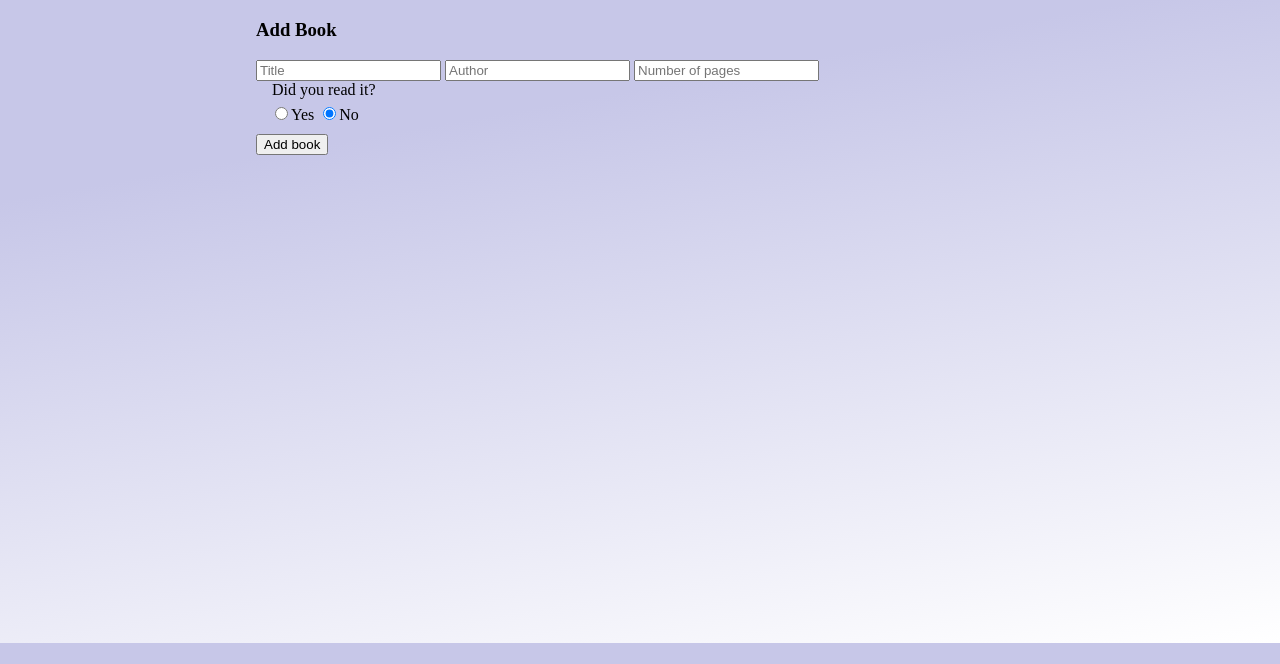
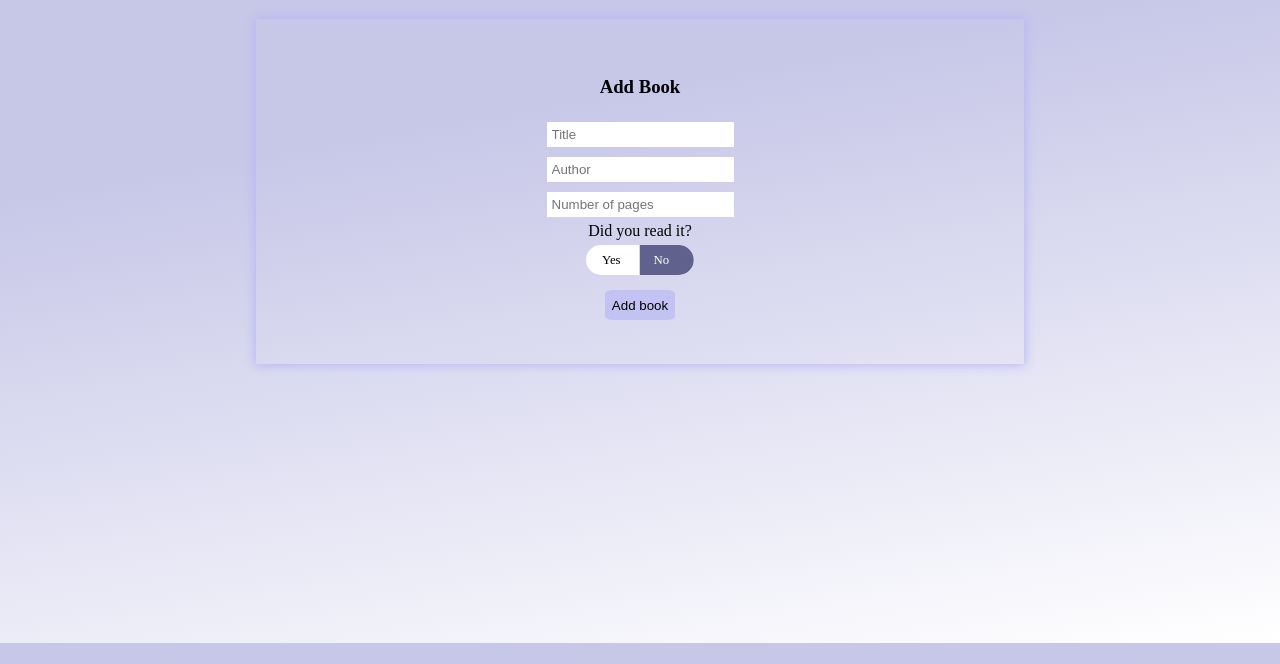
Before and after one commit to Pavlina965/TheOdinProject, a plain HTML site: page Library/index.html in a window 1280 px wide. Shown: the part 157-821 px from the top of the page. Drawn offline with Linux system fonts and the light colour scheme.

Commit message:
check box

```diff
--- a/Library/index.html
+++ b/Library/index.html
@@ -42,16 +42,20 @@
                     <input id="pages" type="number" min="0" placeholder="Number of pages" required
                         oninput="validity.valid||(value='');">
                     <fieldset role="radiogroup">
+
                         <legend>Did you read it?</legend>
-                        <label for="yes"> <input id="yes" type="radio" name="read" value="yes"
-                                checked=""><span>Yes</span></label>
-                        <label for="no"> <input id="no" type="radio" name="read" value="no"
-                                checked=""><span>No</span></label>
+                        <div class="tabs">
+                            <input id="yes" type="radio" name="read" value="yes" checked="">
+                            <label class="tab" for="yes"> Yes</label>
+                            <input id="no" type="radio" name="read" value="no" checked="">
+                            <label class="tab" for="no">No</label>
+                            <span class="glider"></span>
+                        </div>
                     </fieldset>
-                    <div class="button-container">
+                    <!-- <div class="button-container"> -->
                     <button type="submit" id="addBook">Add book</button>
 
-                    </div>
+                    <!-- </div> -->
                 </form>
 
             </div>
--- a/Library/stylesheet.css
+++ b/Library/stylesheet.css
@@ -1,9 +1,9 @@
-.book{
-/* border: 1px solid black; */
+.book {
+  /* border: 1px solid black;*/
   margin: 0 20%;
 }
 
-table{
+table {
   /* border: 1px solid red; */
   display: none;
   width: 100%;
@@ -11,62 +11,108 @@ table{
   padding: 10px;
   border-spacing: 0;
   border-collapse: collapse;
+  table-layout: fixed;
 
 }
+
 table td,
 table th {
   /* border-bottom: 1px solid #8268ab; */
   padding: 5px;
   height: 20px;
 }
-table thead th{
+
+table thead th {
   width: 30%;
-  background: #8268ab;;
+  background: #8268ab;
+  ;
 }
-td{
+
+td {
   word-break: break-all;
 
 }
 
-table thead th:nth-child(3),table thead th:nth-child(4),table thead th:nth-child(5),table thead th:nth-child(6){
+table thead th:nth-child(3),
+table thead th:nth-child(4),
+table thead th:nth-child(5),
+table thead th:nth-child(6) {
   width: 6%;
+  min-width: 62px;
 }
 
-table td:nth-child(5),table td:nth-child(6) {
+table td:nth-child(5),
+table td:nth-child(6) {
   padding: 0;
   border: none;
   text-align: right;
 
 }
-table tr:nth-child(even){
+
+table tr:nth-child(even) {
   background: #8268ab20;
 }
 
-table td:nth-child(4){
+table td:nth-child(4) {
   cursor: pointer;
 }
 
-table button{
-  border: none;
-  display: inline-block;
+table button {
+
   width: 95%;
   height: 90%;
-  background: #b5b5f69e;
-  border-radius: 12%;
-  cursor: pointer;
+  margin: 0;
 }
-table button:hover{
-  background: #b5b5f6 ;
-  box-shadow: 0px 3px 8px 0px #b5b5f6 ;
 
-}
-table button:active{
+button:active {
   transform: scale(1.01);
 
 }
 
-.addBook{
-  /* border: 1px solid yellow; */
+.addBook {
+  box-shadow: 0px 0px 10px 1px #b5b5f6;
+  padding: 5%;
+  margin-top: 20px;
+  text-align: center;
+}
+
+.addBook form {
+  display: flex;
+  flex-direction: column;
+  align-items: center;
+
+}
+
+.addBook input[type=text],
+.addBook input[type=number] {
+  margin: 5px;
+  padding: 5px;
+  border: none;
+  max-width: 200px;
+
+}
+
+.addBook input[type=text]:focus,
+.addBook input[type=number]:focus {
+  outline: none;
+  box-shadow: inset 0px 0px 7px 0px #b5b5f6;
+}
+
+button {
+  border: none;
+  display: inline-block;
+  width: 10%;
+  min-width: 70px;
+  height: 30px;
+  background: #b5b5f69e;
+  border-radius: 12%;
+  cursor: pointer;
+  margin: 5px;
+}
+
+button:hover {
+  background: #b5b5f6;
+  box-shadow: 0px 3px 8px 0px #b5b5f6;
 }
 
 .form-popup {
@@ -76,31 +122,91 @@ table button:active{
   top: 30%;
   transform: translate(-50%, 5%);
   z-index: 9;
-    box-shadow: 4px 5px 10px 5px #b5b5f6;
   padding: 5%;
-    width: 150px;
-    height: 200px;
-    background: linear-gradient(170deg, rgba(199,199,232,1) 35%, rgba(255,255,255,1) 100%);
+  /* width: 150px;
+  height: 200px; */
+  background: linear-gradient(170deg, rgba(199, 199, 232, 1) 35%, rgba(255, 255, 255, 1) 100%);
 }
-  fieldset{
+
+fieldset {
   border: none;
 }
-  .form-popup form{
+
+.tabs {
+  display: flex;
+  position: relative;
+  background-color: #fff;
+  height: 30px;
+  border-radius: 99px;
+}
+
+.tabs * {
+  z-index: 2;
+}
+
+.tabs input[type="radio"] {
+  display: none;
+}
+
+.tab {
+  display: flex;
+  align-items: center;
+  justify-content: center;
+  /* height: 20px; */
+  width: 50px;
+  font-size: .8rem;
+  color: black;
+  font-weight: 500;
+  border-radius: 99px;
+  cursor: pointer;
+  transition: color 0.15s ease-in;
+}
+
+.tabs input[type="radio"]:checked+label {
+  color: #fff;
+}
+
+.tabs input[id="yes"]:checked~.glider {
+  transform: translateX(0);
+  border-radius: 99px 0 0 99px;
+}
+
+.tabs input[id="no"]:checked~.glider {
+  transform: translate(100%);
+  border-radius: 0 99px 99px 0;
+
+}
+
+.glider {
+  position: absolute;
+  display: flex;
+  height: 100%;
+  width: 50%;
+  background-color: #61618e;
+  z-index: 1;
+  transition: 0.25s ease-out;
+}
+
+.form-popup form {
   display: flex;
   flex-direction: column;
 
 }
-  .form-popup input{
+
+.form-popup input {
   margin: 5px;
 }
-.dark{
+
+.dark {
   background: #61618e;
 }
-.dark .book form input{
-  background: rgb(70, 69, 69);
-  opacity: 0.5;
-}
-.dark .book button{
+
+
+.dark .book button {
   opacity: 0.5;
   pointer-events: none;
 }
+
+.dark .addBook {
+  display: none;
+}
```
Lines whose indentation alone changed are shown as unchanged.
